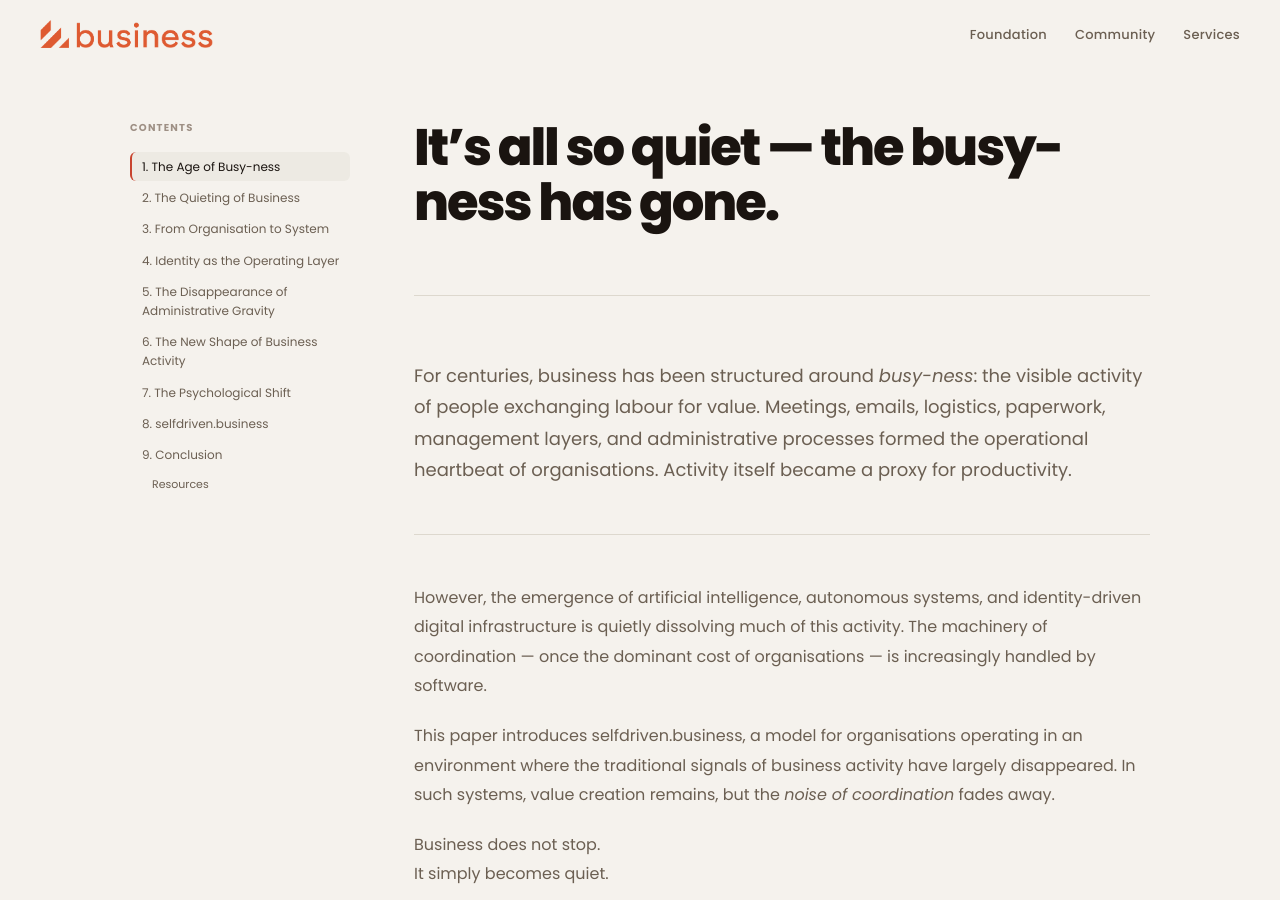
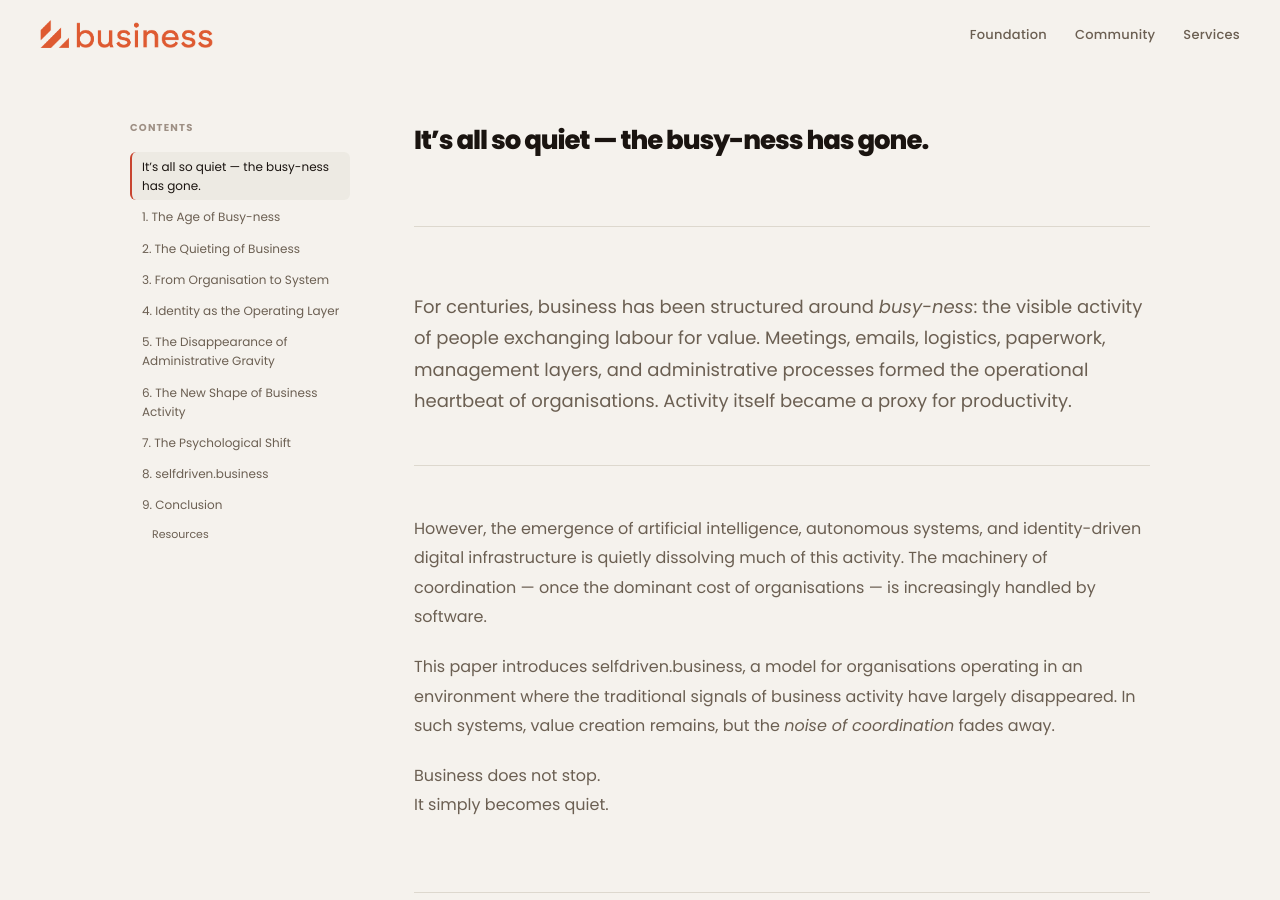
Before and after one commit to selfdriven-services/selfdriven-business, a Jekyll site: the page built from docs/index.md, in a window 1280 px wide and 900 px high. Built offline with Jekyll 4.4.1, drawn with Linux system fonts in a browser that asks for light colours.

Commit message:
Update index.md

```diff
--- a/docs/index.md
+++ b/docs/index.md
@@ -3,7 +3,7 @@ layout: selfdriven
 title: The busy-ness has gone - selfdriven.business
 ---
 
-# It’s all so quiet — the busy-ness has gone.
+## It’s all so quiet — the busy-ness has gone.
 
 ---
 
```
